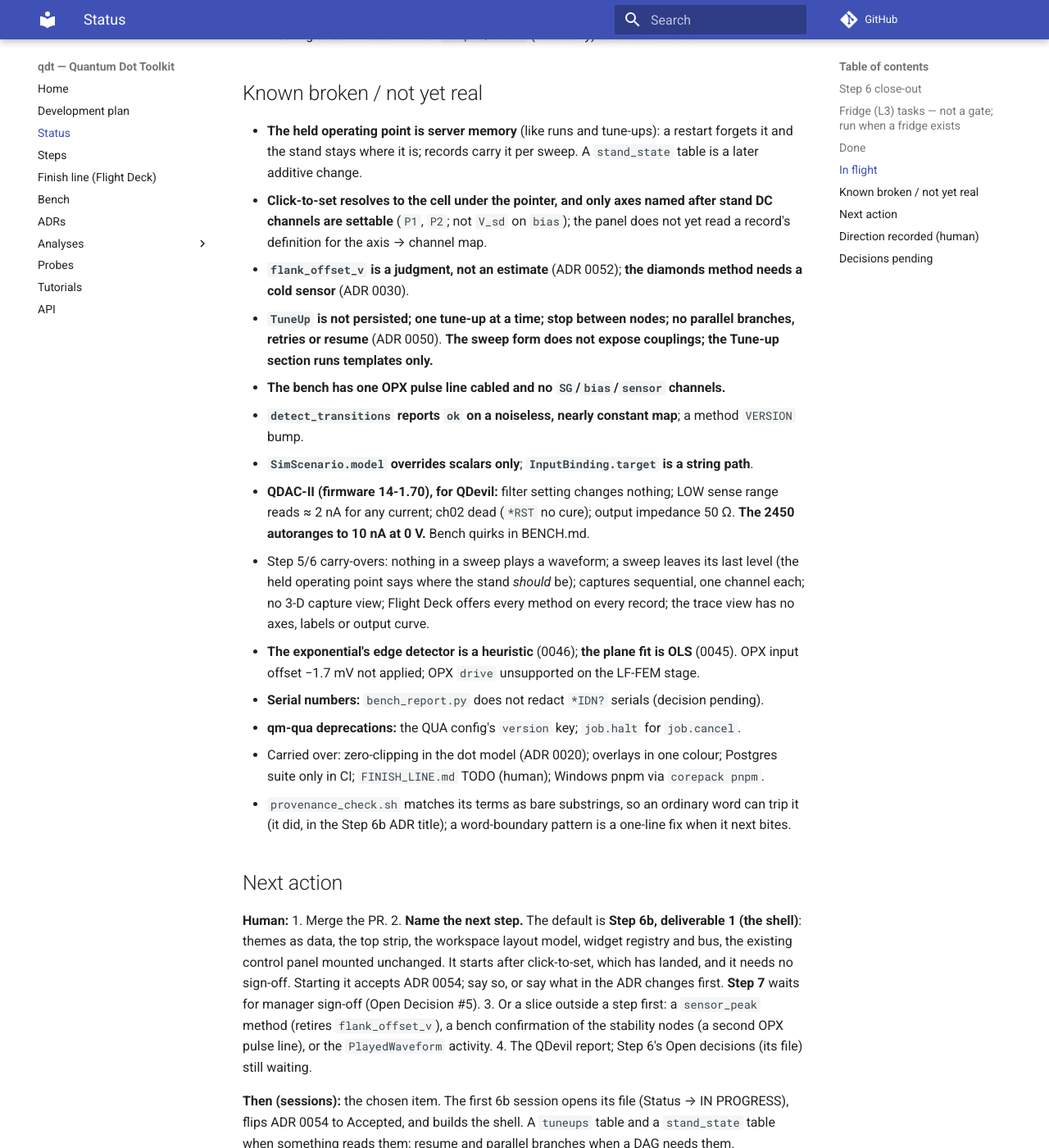
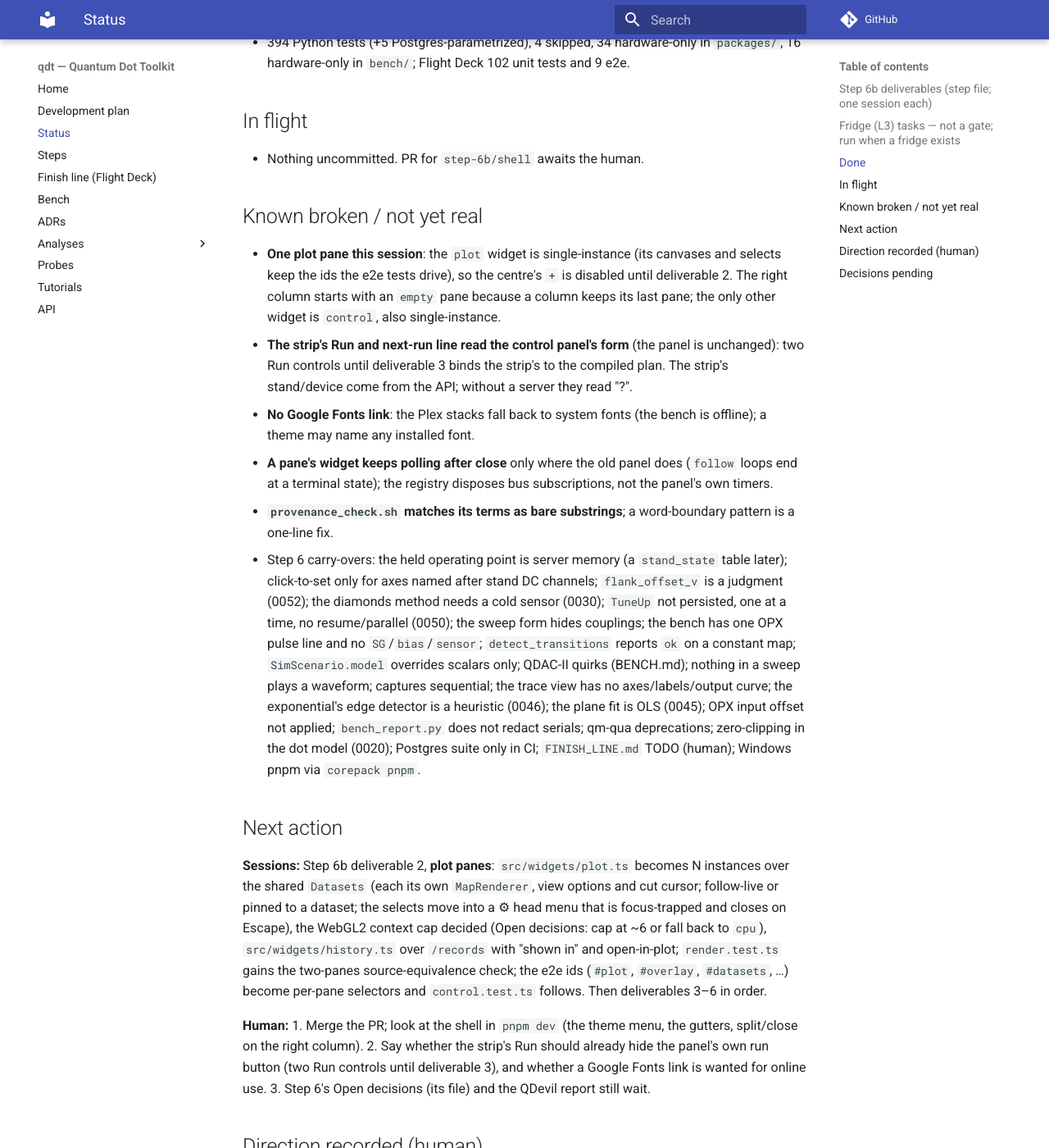
Before and after one commit to CowboyQuantum/qdt, an MkDocs documentation site: the page built from docs/STATUS.md, in a window 1280 px wide and 1400 px high, scrolled down 1811 px. Shown: the whole window at 82% size. Built offline with MkDocs 1.6.1 and Material for MkDocs 9.7.7, drawn with Linux system fonts in a browser that asks for light colours; comment, search, counter and statistics services are not loaded; some of the changed text lies outside the part shown.

Commit message:
docs(steps): open Step 6b, accept ADR 0054, session 1 (the shell); STATUS rewritten
Co-Authored-By: Claude Fable 5.1 <noreply@anthropic.com>

```diff
--- a/docs/STATUS.md
+++ b/docs/STATUS.md
@@ -3,25 +3,29 @@
 > Rewritten at the end of every session. Never appended. History: `git log -- docs/STATUS.md`.
 > A fresh session must be able to continue from this file alone.
 
-**Current step:** none in progress. **Step 6 — Closed-loop tuning is DONE** (closed 2026-10-15; L3 deferred).
-The next step is the human's choice: **6b — Flight Deck workspace** (`docs/steps/06b-flightdeck-workspace.md`,
-spec merged in PR #50, ADR 0054 proposed) or **7 — Other sources** (`docs/steps/07-other-sources.md`, gated by
-manager sign-off, plan Open Decision #5).
-**Branch:** `step-6/close` (PR against `main`; the human merges). PRs #25–#50 merged 2026-10-14/15.
-**Last session:** 2026-10-15, Step 6 session 8 (not at the bench). Housekeeping and the close. Applied the chat
-patch for Step 6b as PR #50 (ADR renumbered 0051 → 0054 because 0051 is the telemetry ADR; the ADR title reworded
-because the provenance grep matched a substring of an ordinary word). Then, on the human's word ("let's put off L3 and close step 6"),
-marked Step 6 DONE in its file and `docs/steps/README.md`. No ADR: the rule that L3 never gates a step is plan
-§7.1; the direction line below records the call.
+**Current step:** 6b — Flight Deck workspace → `docs/steps/06b-flightdeck-workspace.md` (IN PROGRESS, opened
+2026-10-15 on the human's "go with 6b"; ADR 0054 accepted with it). Step 6 is DONE (closed 2026-10-15; its L3
+confirmation is the first fridge task, below). Step 7 waits for manager sign-off.
+**Branch:** `step-6b/shell` (PR against `main`; the human merges). PRs #25–#51 merged 2026-10-14/15.
+**Last session:** 2026-10-15, Step 6b session 1 (not at the bench). **The shell**, deliverable 1 of six. Themes
+as data (`apps/flightdeck/themes/{slate,paper,steel}.json` + `theme.schema.json`, validated by
+`workspace/theme.ts`; load/export/remember per browser; a closed flag list becomes `deco-*` classes; a theme
+can never inject CSS). The top strip (stand, device, source, live pill, next-run line, one Run, telemetry,
+progress, messages, replay picker, theme menu). The layout model (`workspace/layout.ts`, pure, tested), the
+widget contract and registry with a bus scoped per mount (`widget.ts`), the typed bus (`bus.ts`), the renderer
+(`workspace.ts`, panes reconciled by id, pointer + keyboard gutters). Widgets: `plot` (the old stage, one
+instance, selects in its pane head), `control` (the Step 4b panel mounted unchanged), `empty`. `main.ts` is
+wiring. No behaviour change: the six existing e2e tests pass untouched.
 
-## Step 6 close-out
-| Exit criterion | State |
-|---|---|
-| a multi-node tune-up runs unattended against the sim | ✔ three nodes (sensor → lattice → virtual gates) from `POST /tuneups` and from Flight Deck; outcomes in the registry |
-| first L3 contact as confirmation, not discovery | **deferred** — the first fridge task (below); plan §7.1: L3 is never a step exit criterion |
-
-Deliverables: DAG runner ✔ (ADR 0050); nodes verified against sim ✔ (three, ADR 0048, 0049, 0052); click-to-set ✔
-(ADR 0053); DAPS forward model + bias study — struck 2026-10-15 by the human.
+## Step 6b deliverables (step file; one session each)
+| # | Deliverable | State |
+|---|---|---|
+| 1 | Shell: themes as data, strip, layout model, widget registry, bus; panel mounted unchanged | ✔ session 1 |
+| 2 | Plot panes: N instances over the shared stores, ⚙ menu, follow-live or pinned; History widget | next |
+| 3 | Sweep + Pulse widgets; Run moves to the strip, bound to the compiled plan with a stale marker | — |
+| 4 | Levels (operating point) widget with readbacks (`GET /levels` + `LevelSense`, own ADR); Virtual gates widget | — |
+| 5 | Methods + Tune-up widgets; `panel.ts` deleted; `e2e/control.test.ts` migrated | — |
+| 6 | Script widget placeholder | — |
 
 ## Fridge (L3) tasks — not a gate; run when a fridge exists
 1. Run the three-node tune-up (sensor-operating-point → charge-lattice → virtual-lattice) on a real device through
@@ -31,68 +35,57 @@ Deliverables: DAG runner ✔ (ADR 0050); nodes verified against sim ✔ (three,
 3. A dated report in `bench/reports/` (the ladder has no fridge report format yet; write one with the first run).
 
 ## Done
-- **Steps 0–6 DONE.** ADR 0001–0054 (0051 is a Step 7 decision taken ahead of its step; 0054 is Proposed, for
-  Step 6b). Frozen: `Dataset` (0015; v2 by 0031), protocols (0021), stand/activity/pulse (0022; amended additively
-  by 0037, 0038, 0047, 0049), identity/envelope/`qdt-hdf5-v1` (0028), modeling (0033; Step 6 objects beside it by
-  0048–0050), control (0036; amended additively by 0046; `TuneUp` beside it by 0050). Registry DDL v3 (0026, 0029,
-  0050).
-- **Step 6:** the modeling objects; `qdt-tuning` (pure: `nodes` + `TEMPLATES`, three `decisions`, `bind`,
-  `dag.order`); `run_node`, `run_tuneup`, `TuneUpManager`; three nodes; virtual gates in the sweep; scenario
-  realization and truth in `qdt-sim`; the tune-up API; the held operating point and `/levels`; Flight Deck's
-  Tune-up section and click-to-set; `scripts/make_tuning_fixtures.py`.
-- **Step 6b spec:** step file, ADR 0054 (Proposed), `docs/examples/flightdeck-workspace-proto.html` and
-  `flightdeck-theme-ember.json` as design reference only.
+- **Steps 0–6 DONE.** ADR 0001–0054. Frozen: `Dataset` (0015; v2 by 0031), protocols (0021), stand/activity/pulse
+  (0022; amended additively by 0037, 0038, 0047, 0049), identity/envelope/`qdt-hdf5-v1` (0028), modeling (0033;
+  Step 6 objects beside it by 0048–0050), control (0036; amended additively by 0046; `TuneUp` beside it by
+  0050). Registry DDL v3 (0026, 0029, 0050).
+- **Step 6:** `qdt-tuning`; three nodes; virtual gates; the tune-up API; the held operating point and `/levels`;
+  Flight Deck's Tune-up section and click-to-set.
+- **Step 6b so far:** the shell (above). `e2e/workspace.test.ts`: default layout, theme on `:root`, split/close
+  persisted across a reload, keyboard gutters, the theme menu.
 - **Packages:** `qdt-schemas`, `qdt-lab`, `qdt-sim`, `qdt-registry`, `qdt-analysis`, `qdt-tuning`,
   `qdt-server`, `qdt-telemetry`, `apps/flightdeck`.
 - 394 Python tests (+5 Postgres-parametrized), 4 skipped, 34 hardware-only in `packages/`, 16
-  hardware-only in `bench/`; Flight Deck 74 unit tests and 6 e2e.
+  hardware-only in `bench/`; Flight Deck 102 unit tests and 9 e2e.
 
 ## In flight
-- Nothing uncommitted. PR for `step-6/close` (docs only) awaits the human.
+- Nothing uncommitted. PR for `step-6b/shell` awaits the human.
 
 ## Known broken / not yet real
-- **The held operating point is server memory** (like runs and tune-ups): a restart forgets it and the
-  stand stays where it is; records carry it per sweep. A `stand_state` table is a later additive change.
-- **Click-to-set resolves to the cell under the pointer, and only axes named after stand DC channels are
-  settable** (`P1`, `P2`; not `V_sd` on `bias`); the panel does not yet read a record's definition for
-  the axis → channel map.
-- **`flank_offset_v` is a judgment, not an estimate** (ADR 0052); **the diamonds method needs a cold
-  sensor** (ADR 0030).
-- **`TuneUp` is not persisted; one tune-up at a time; stop between nodes; no parallel branches, retries
-  or resume** (ADR 0050). **The sweep form does not expose couplings; the Tune-up section runs templates
-  only.**
-- **The bench has one OPX pulse line cabled and no `SG`/`bias`/`sensor` channels.**
-- **`detect_transitions` reports `ok` on a noiseless, nearly constant map**; a method `VERSION` bump.
-- **`SimScenario.model` overrides scalars only**; **`InputBinding.target` is a string path**.
-- **QDAC-II (firmware 14-1.70), for QDevil:** filter setting changes nothing; LOW sense range reads ≈ 2 nA
-  for any current; ch02 dead (`*RST` no cure); output impedance 50 Ω. **The 2450 autoranges to 10 nA at
-  0 V.** Bench quirks in BENCH.md.
-- Step 5/6 carry-overs: nothing in a sweep plays a waveform; a sweep leaves its last level (the held operating
-  point says where the stand *should* be); captures sequential, one channel each; no 3-D capture view; Flight
-  Deck offers every method on every record; the trace view has no axes, labels or output curve.
-- **The exponential's edge detector is a heuristic** (0046); **the plane fit is OLS** (0045). OPX input
-  offset −1.7 mV not applied; OPX `drive` unsupported on the LF-FEM stage.
-- **Serial numbers:** `bench_report.py` does not redact `*IDN?` serials (decision pending).
-- **qm-qua deprecations:** the QUA config's `version` key; `job.halt` for `job.cancel`.
-- Carried over: zero-clipping in the dot model (ADR 0020); overlays in one colour; Postgres suite only in CI;
-  `FINISH_LINE.md` TODO (human); Windows pnpm via `corepack pnpm`.
-- `provenance_check.sh` matches its terms as bare substrings, so an ordinary word can trip it (it did, in the
-  Step 6b ADR title); a word-boundary pattern is a one-line fix when it next bites.
+- **One plot pane this session**: the `plot` widget is single-instance (its canvases and selects keep the ids the
+  e2e tests drive), so the centre's `+` is disabled until deliverable 2. The right column starts with an `empty`
+  pane because a column keeps its last pane; the only other widget is `control`, also single-instance.
+- **The strip's Run and next-run line read the control panel's form** (the panel is unchanged): two Run
+  controls until deliverable 3 binds the strip's to the compiled plan. The strip's stand/device come from the
+  API; without a server they read "?".
+- **No Google Fonts link**: the Plex stacks fall back to system fonts (the bench is offline); a theme may name any
+  installed font.
+- **A pane's widget keeps polling after close** only where the old panel does (`follow` loops end at a terminal
+  state); the registry disposes bus subscriptions, not the panel's own timers.
+- **`provenance_check.sh` matches its terms as bare substrings**; a word-boundary pattern is a one-line fix.
+- Step 6 carry-overs: the held operating point is server memory (a `stand_state` table later); click-to-set only
+  for axes named after stand DC channels; `flank_offset_v` is a judgment (0052); the diamonds method needs a cold
+  sensor (0030); `TuneUp` not persisted, one at a time, no resume/parallel (0050); the sweep form hides
+  couplings; the bench has one OPX pulse line and no `SG`/`bias`/`sensor`; `detect_transitions` reports `ok` on
+  a constant map; `SimScenario.model` overrides scalars only; QDAC-II quirks (BENCH.md); nothing in a sweep plays
+  a waveform; captures sequential; the trace view has no axes/labels/output curve; the exponential's edge
+  detector is a heuristic (0046); the plane fit is OLS (0045); OPX input offset not applied; `bench_report.py`
+  does not redact serials; qm-qua deprecations; zero-clipping in the dot model (0020); Postgres suite only in
+  CI; `FINISH_LINE.md` TODO (human); Windows pnpm via `corepack pnpm`.
 
 ## Next action
+**Sessions:** Step 6b deliverable 2, **plot panes**: `src/widgets/plot.ts` becomes N instances over the shared
+`Datasets` (each its own `MapRenderer`, view options and cut cursor; follow-live or pinned to a dataset; the
+selects move into a ⚙ head menu that is focus-trapped and closes on Escape), the WebGL2 context cap decided
+(Open decisions: cap at ~6 or fall back to `cpu`), `src/widgets/history.ts` over `/records` with "shown in" and
+open-in-plot; `render.test.ts` gains the two-panes source-equivalence check; the e2e ids (`#plot`, `#overlay`,
+`#datasets`, …) become per-pane selectors and `control.test.ts` follows. Then deliverables 3–6 in order.
+
 **Human:**
-1. Merge the PR.
-2. **Name the next step.** The default is **Step 6b, deliverable 1 (the shell)**: themes as data, the top strip,
-   the workspace layout model, widget registry and bus, the existing control panel mounted unchanged. It starts
-   after click-to-set, which has landed, and it needs no sign-off. Starting it accepts ADR 0054; say so, or say
-   what in the ADR changes first. **Step 7** waits for manager sign-off (Open Decision #5).
-3. Or a slice outside a step first: a `sensor_peak` method (retires `flank_offset_v`), a bench confirmation of
-   the stability nodes (a second OPX pulse line), or the `PlayedWaveform` activity.
-4. The QDevil report; Step 6's Open decisions (its file) still waiting.
-
-**Then (sessions):** the chosen item. The first 6b session opens its file (Status → IN PROGRESS), flips ADR 0054
-to Accepted, and builds the shell. A `tuneups` table and a `stand_state` table when something reads them;
-resume and parallel branches when a DAG needs them.
+1. Merge the PR; look at the shell in `pnpm dev` (the theme menu, the gutters, split/close on the right column).
+2. Say whether the strip's Run should already hide the panel's own run button (two Run controls until
+   deliverable 3), and whether a Google Fonts link is wanted for online use.
+3. Step 6's Open decisions (its file) and the QDevil report still wait.
 
 ## Direction recorded (human)
 - **2026-10-13:** web app end state. Curated analyses only. The control path came before the drivers
@@ -106,23 +99,21 @@ resume and parallel branches when a DAG needs them.
   (Probe 03); the plane fit is written ahead of the sink decision.
 - **2026-10-14, tabled:** Flight Deck should visualise time-series data (scope records first). A renderer,
   not a schema change. Partly done 2026-10-15 (record traces draw as traces with markers).
-- **2026-10-15:** the scope is L2-1's sink; waveform capture is a server feature (ADR 0047); how fast the
-  QDAC can be stepped matters for untriggered sweeps (Probe 04); finish the OPX conformance rows and L2-2
-  before closing Step 5; Step 5 closes and Step 6 opens; the schema slice and the first node first (ADR
-  0048); the second node is the virtual-gate stability diagram (ADR 0049); the persisted tune-up before a
-  third node (ADR 0050); `qdt-telemetry` ingests, does not collect (ADR 0051, from a separate chat's
-  patch); the third node is the sensor operating point (ADR 0052); "continue to next session":
-  click-to-set, the listed deliverable (ADR 0053); "let's strike the DAPS development for now": the
-  DAPS forward model and bias study leave Step 6's deliverables (session 7); the Step 6b spec arrives as a
-  chat patch (ADR 0054, Proposed); **"let's put off L3 and close step 6"**: Step 6 closes on the simulator,
-  the L3 confirmation is the first fridge task (session 8).
+- **2026-10-15:** the scope is L2-1's sink; waveform capture is a server feature (ADR 0047); Probe 04; finish the
+  OPX conformance rows and L2-2 before closing Step 5; Step 5 closes and Step 6 opens; the schema slice and the
+  first node first (ADR 0048); the second node is the virtual-gate stability diagram (ADR 0049); the persisted
+  tune-up before a third node (ADR 0050); `qdt-telemetry` ingests, does not collect (ADR 0051); the third node is
+  the sensor operating point (ADR 0052); click-to-set (ADR 0053); "let's strike the DAPS development for now";
+  the Step 6b spec arrives as a chat patch (ADR 0054); "let's put off L3 and close step 6": Step 6 closes on the
+  simulator, the L3 confirmation is the first fridge task; **"go with 6b"**: Step 6b opens, ADR 0054 is accepted,
+  the shell is session 1.
 
 ## Decisions pending
-- The next step: 6b (default) or 7; accepting ADR 0054.
+- Step 6b's Open decisions (its file): layout as a schema object; the WebGL2 context cap; `/levels` readback
+  semantics; the script sandbox; the release mirror's first widgets; themes per browser or in the registry.
+- Two Run controls until deliverable 3; a Google Fonts link for online use.
 - Step 6's Open decisions (its file): `PlayedWaveform`; sub-ms stepping; how a sense range is declared;
   a rest level at a sweep's end; the time-series view's remainder; the deferred physics.
-- Step 6b's Open decisions (its file): layout as a schema object; the WebGL2 context cap; `/levels` readback
-  semantics; the script sandbox; the release mirror's first widgets; themes per browser or in the registry.
 - A `tuneups` table and a `stand_state` table; resume and parallel branches.
 - `detect_transitions` on a noiseless constant map (a method `VERSION` bump); a `sensor_peak` method.
 - `bench_report.py` and `*IDN?` serials; the dot model's zero-clipping; the diamond estimator on warm edges.
--- a/docs/steps/06b-flightdeck-workspace.md
+++ b/docs/steps/06b-flightdeck-workspace.md
@@ -73,4 +73,20 @@ Ordered; one session each.
 - Whether uploaded themes are shared through the registry (a `Theme` record) or stay per browser. Default: per browser.
 
 ## Status
-NOT STARTED
+IN PROGRESS (opened 2026-10-15 on the human's "go with 6b"; ADR 0054 accepted with it).
+Session 1 (2026-10-15): **the shell** (deliverable 1). Themes as data: `themes/{slate,paper,steel}.json`,
+`theme.schema.json`, `workspace/theme.ts` (validator, `themeStyle`, `applyTheme`, `ThemeManager` with
+load/export/per-browser persistence; the schema and the validator are held in step by a test; no Google Fonts
+link, the Plex stacks fall back to system fonts at an offline bench). The strip (`workspace/strip.ts`): stand and
+device from the API, source, live pill, next-run line, Run (submits the control panel's form through the bus),
+telemetry (`#status`), progress, messages, replay picker, theme menu. The layout model (`workspace/layout.ts`,
+pure; split refused below `MIN_PANE_HEIGHT`, close keeps a column's last pane, sizes normalised, widths clamped,
+`flightdeck.layout.v1` in localStorage behind try/catch), the widget contract and registry (`workspace/widget.ts`;
+a bus scoped per mount is disposed on unmount), the typed bus (`workspace/bus.ts`), the renderer
+(`workspace/workspace.ts`: panes reconciled by id, pointer and keyboard gutters). Widgets: `plot` (the old stage,
+one instance, its selects in the pane head; emits `stream:state` and `map:click`), `control` (the Step 4b panel
+unchanged; listens for `run:request` and `map:click`), `empty`. `main.ts` is 60 lines of wiring. No behaviour
+change: the six Step 4b–6 e2e tests pass untouched; `e2e/workspace.test.ts` (3) covers the default layout, the
+theme on `:root`, split/close/persist, the keyboard gutters and the theme menu; 28 unit tests for layout, widget,
+bus and theme. Left for deliverable 2: N plot panes (the centre's `+` is disabled while `plot` is single), the
+⚙ menu, history; the WebGL2 context cap (Open decisions).
```
Also changed, not shown: docs/adr/0054-flightdeck-workspace.md (+1 -1 lines), docs/adr/README.md (+1 -1 lines), docs/steps/README.md (+1 -1 lines).
